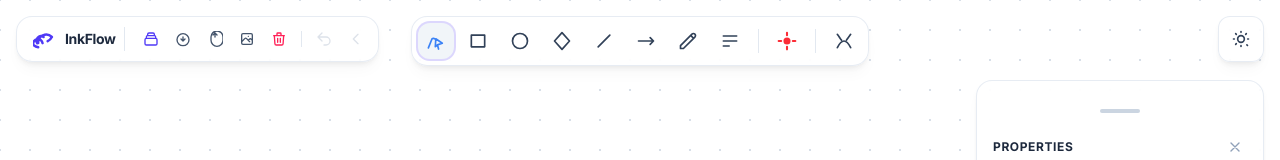
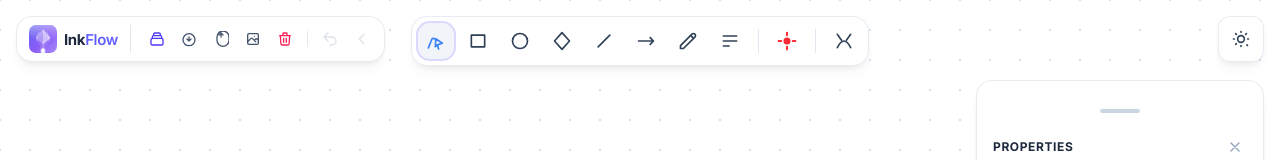
Before and after one commit to sharmaa-abhi/Inflow, a website built with Vite: page index.html in a window 1280 px wide. Shown: the top 160 px of the page. Built offline with nearby package versions, Linux system fonts and the light colour scheme; files whose address does not match are found by name.

Commit message:
feat: replace InkFlow logo with new SVG-based branding and add site favicon

```diff
--- a/index.html
+++ b/index.html
@@ -26,13 +26,51 @@
 
     <!-- Top Left Menu / Title Panel -->
     <div id="menu-panel" class="absolute top-4 left-4 z-10 flex items-center gap-3 p-2 rounded-2xl floating-panel">
-      <div class="flex items-center gap-2 px-2 border-r border-slate-200">
-        <svg class="w-6 h-6 text-indigo-600" viewBox="0 0 24 24" fill="none" stroke="currentColor" stroke-width="2.5">
-          <path stroke-linecap="round" stroke-linejoin="round"
-            d="M9.53 16.122A3 3 0 00.22 17.5l.078.411A9.017 9.017 0 005.158 20.314m0-4.192a8.004 8.004 0 0113.684-6.129M18.842 10.015a9.01 9.01 0 01-4.159 4.159m-4.159-4.159a4.5 4.5 0 00-6.259 6.259" />
-        </svg>
-        <span class="font-bold text-slate-800 tracking-tight text-sm">InkFlow</span>
-      </div>
+      <!-- InkFlow Logo Wordmark -->
+      <a id="inkflow-logo" href="#" class="flex items-center gap-0 px-1 border-r border-slate-200 pr-3 group no-underline" title="InkFlow – Professional Diagram Tool">
+        <!-- Icon Badge -->
+        <div class="inkflow-logo-badge relative flex-shrink-0" style="width:28px;height:28px;margin-right:7px">
+          <svg xmlns="http://www.w3.org/2000/svg" viewBox="0 0 28 28" fill="none" width="28" height="28">
+            <defs>
+              <linearGradient id="logo-bg" x1="0" y1="0" x2="1" y2="1">
+                <stop offset="0%" stop-color="#6366f1"/>
+                <stop offset="55%" stop-color="#8b5cf6"/>
+                <stop offset="100%" stop-color="#a78bfa"/>
+              </linearGradient>
+              <linearGradient id="logo-shine" x1="0" y1="0" x2="0" y2="1">
+                <stop offset="0%" stop-color="white" stop-opacity="0.4"/>
+                <stop offset="100%" stop-color="white" stop-opacity="0"/>
+              </linearGradient>
+              <filter id="logo-glow">
+                <feGaussianBlur stdDeviation="0.8" result="b"/>
+                <feMerge><feMergeNode in="b"/><feMergeNode in="SourceGraphic"/></feMerge>
+              </filter>
+            </defs>
+            <!-- Badge background -->
+            <rect width="28" height="28" rx="7" fill="url(#logo-bg)"/>
+            <!-- Shine overlay -->
+            <rect width="28" height="14" rx="7" fill="url(#logo-shine)"/>
+            <!-- Pen nib body (outer diamond) -->
+            <path d="M14 4 L21.5 13 L14 27 L6.5 13 Z" fill="white" fill-opacity="0.10"/>
+            <!-- Nib left facet -->
+            <path d="M14 4 L6.5 13 L14 19.5 Z" fill="white" fill-opacity="0.28"/>
+            <!-- Nib right facet -->
+            <path d="M14 4 L21.5 13 L14 19.5 Z" fill="white" fill-opacity="0.55"/>
+            <!-- Nib center slit -->
+            <line x1="14" y1="16" x2="14" y2="27" stroke="white" stroke-width="0.8" stroke-opacity="0.4" stroke-linecap="round"/>
+            <!-- Ink drop at nib tip -->
+            <ellipse cx="14" cy="26" rx="1.9" ry="2.4" fill="white" fill-opacity="0.95" filter="url(#logo-glow)"/>
+            <!-- Flow arcs (left) -->
+            <path d="M10 7.5 Q6.5 11 8 16" stroke="white" stroke-width="1" stroke-opacity="0.35" fill="none" stroke-linecap="round"/>
+            <!-- Flow arcs (right) -->
+            <path d="M18 7.5 Q21.5 11 20 16" stroke="white" stroke-width="1" stroke-opacity="0.35" fill="none" stroke-linecap="round"/>
+          </svg>
+        </div>
+        <!-- Wordmark -->
+        <div class="flex items-baseline gap-0 leading-none select-none">
+          <span class="font-bold text-slate-800 tracking-tight text-[15px] leading-none">Ink</span><span class="font-semibold text-indigo-500 tracking-tight text-[15px] leading-none">Flow</span>
+        </div>
+      </a>
 
       <div class="flex items-center gap-1">
         <!-- File actions -->
```
Also changed, not shown: public/favicon.svg, public/logo.svg (added).
